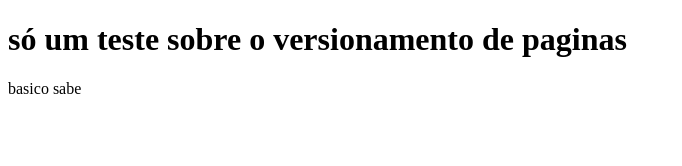
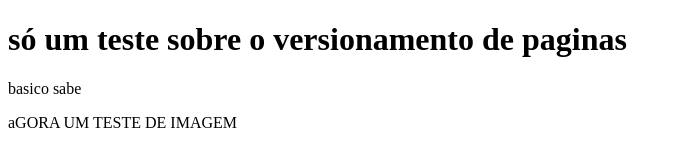
Before and after one commit to thiago23sl/git-github, a plain HTML site: page index.html in a window 1280 px wide. Shown: the whole page, without its empty margins (0-682 px from the left). Drawn offline with Linux system fonts and the light colour scheme.

```diff
--- a/index.html
+++ b/index.html
@@ -8,5 +8,6 @@
 <body>
     <h1>só um teste sobre o versionamento de paginas </h1>
     <p>basico sabe </p>
+    <p>aGORA UM TESTE DE IMAGEM</p>
 </body>
 </html>
```
Also changed, not shown: img/OIP.jfif (added).
